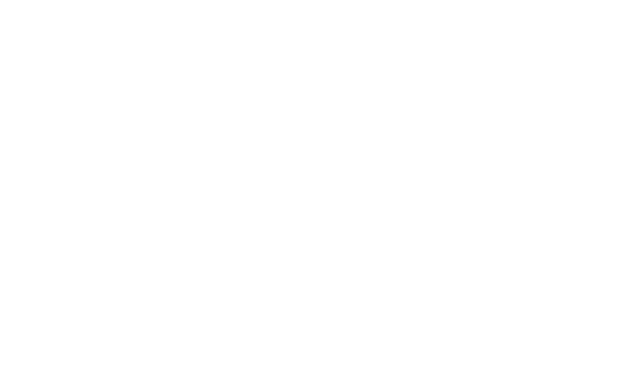
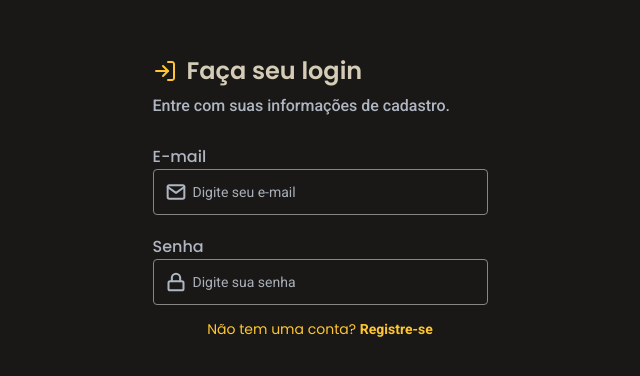
Before and after one commit to KrisMazzini/loginForm, a React (Vite) app: page / in a window 1280 px wide. Shown: the part 204-580 px from the top of the page, without its empty margins (320-960 px from the left). Built offline with nearby package versions, Linux system fonts and the light colour scheme.

Commit message:
add form header, footer and login data inputs

```diff
--- a/package.json
+++ b/package.json
@@ -10,11 +10,13 @@
   },
   "dependencies": {
     "react": "^18.2.0",
-    "react-dom": "^18.2.0"
+    "react-dom": "^18.2.0",
+    "styled-components": "^5.3.5"
   },
   "devDependencies": {
     "@types/react": "^18.0.17",
     "@types/react-dom": "^18.0.6",
+    "@types/styled-components": "^5.1.26",
     "@vitejs/plugin-react": "^2.0.1",
     "typescript": "^4.6.4",
     "vite": "^3.0.7"
--- /dev/null
+++ b/src/components/Footer/index.tsx
@@ -0,0 +1,28 @@
+import styled from "styled-components"
+
+export function Footer() {
+    return (
+        <Container>
+            <p>Não tem uma conta? <a>Registre-se</a></p>
+        </Container>
+    )
+}
+
+const Container = styled.footer`
+    margin-top: 14px;
+
+    p {
+        font-family: 'Poppins', sans-serif;
+        font-weight: 400;
+        font-size: 14px;
+        line-height: 21px;
+
+        text-align: center;
+
+        color: var(--primary-color);
+
+        a {
+            font-weight: 600;
+        }
+    }
+`
--- /dev/null
+++ b/src/components/Header/index.tsx
@@ -0,0 +1,54 @@
+import styled from "styled-components"
+
+import loginIcon from "../../assets/login.svg"
+
+export function Header() {
+    return (
+        <Container>
+            <img src={loginIcon} alt="Login Icon" />
+            <h1>Faça seu login</h1>
+            <h2>Entre com suas informações de cadastro.</h2>
+        </Container>
+    )
+}
+
+const Container = styled.header`
+    margin-bottom: 27px;
+
+    display: grid;
+    grid-template-areas:
+        "image heading"
+        "subHeading subHeading";
+
+    grid-template-columns: 24px 1fr;
+
+    align-items: center;
+
+    img {
+        grid-area: image;
+    }
+
+    h1 {
+        grid-area: heading;
+        margin-left: 10px;
+
+        font-family: 'Poppins', sans-serif;
+        font-weight: 600;
+        font-size: 24px;
+        line-height: 36px;
+
+        color: var(--text-title);
+    }
+
+    h2 {
+        grid-area: subHeading;
+        margin-top: 5px;
+
+        font-family: 'Roboto', sans-serif;
+        font-weight: 500;
+        font-size: 16px;
+        line-height: 24px;
+
+        color: var(--text-base);
+    }
+`
--- /dev/null
+++ b/src/components/Input/index.tsx
@@ -0,0 +1,70 @@
+import styled from "styled-components";
+
+export type InputProps = {
+    icon: string;
+    type: string;
+    id: string;
+    label: string;
+    placeholder: string;
+}
+
+type Props = InputProps & { key: string | number; }
+
+export function Input(props:Props) {
+    const { icon, type, id, label, placeholder } = props;
+
+    return (
+        <Container>
+            <label htmlFor={id}>{label}</label>
+            <div id="input-container">
+                <img src={icon} alt={`${id}-icon`} />
+                <input type={type} name={id} id={id} placeholder={placeholder} />
+            </div>
+        </Container>
+    )
+}
+
+const Container = styled.div`
+    label {
+        margin-bottom: 5px;
+
+        font-family: 'Poppins', sans-serif;
+        font-weight: 500;
+        font-size: 16px;
+        line-height: 24px;
+
+        color: var(--text-base);
+    }
+
+    #input-container {
+        height: 44px;
+
+        padding: 0 12px;
+
+        display: flex;
+        align-items: center;
+        gap: 5px;
+
+        border: 1px solid var(--input-border);
+        border-radius: 4px;
+
+        input {
+            border: none;
+            outline: none;
+
+            flex-grow: 1;
+
+            font-family: 'Roboto', sans-serif;
+            font-weight: 400;
+            font-size: 14px;
+            line-height: 16px;
+
+            color: var(--text-base);
+            background-color: inherit;
+        }
+
+        input::placeholder{
+            color: var(--input-placeholder);
+        }
+    }
+`
--- /dev/null
+++ b/src/components/LoginForm/index.tsx
@@ -0,0 +1,52 @@
+import styled from "styled-components";
+import { Input, InputProps } from "../Input";
+
+import mail from "../../assets/mail.svg"
+import lock from "../../assets/lock.svg"
+
+export function LoginForm() {
+
+    const inputs:InputProps[] = [
+        {
+            icon: mail,
+            type: "email",
+            id: "email",
+            label: "E-mail",
+            placeholder: "Digite seu e-mail",
+        },
+        {
+            icon: lock,
+            type: "password",
+            id: "password",
+            label: "Senha",
+            placeholder: "Digite sua senha",
+        }
+    ]
+
+    return (
+        <Form>
+            <fieldset name="login-data">
+                {
+                    inputs.map(input => (
+                        <Input
+                            key={input.id}
+                            icon={input.icon}
+                            type={input.type}
+                            id={input.id}
+                            label={input.label}
+                            placeholder={input.placeholder}
+                        />
+                    ))
+                }
+            </fieldset>
+        </Form>
+    )
+}
+
+const Form = styled.form`
+    fieldset {
+        display: flex;
+        flex-direction: column;
+        gap: 20px;
+    }
+`
--- a/src/pages/Login/index.tsx
+++ b/src/pages/Login/index.tsx
@@ -1,5 +1,30 @@
+import { Header } from "../../components/Header"
+import { LoginForm } from "../../components/LoginForm"
+import { Footer } from "../../components/Footer"
+import styled from "styled-components"
+
 export function Login() {
     return (
-        <></>
+        <Main>
+            <Header />
+            <LoginForm />
+            <Footer />
+        </Main>
     )
 }
+
+const Main = styled.main`
+    min-height: 100vh;
+
+    display: flex;
+    flex-direction: column;
+    justify-content: center;
+    align-items: center;
+
+    background-color: var(--background);
+
+    > * {
+        width: 100%;
+        max-width: 335px;
+    }
+`
--- a/src/styles/global.css
+++ b/src/styles/global.css
@@ -4,9 +4,19 @@
     --background: #191816;
     --form-background: #24221f;
     --primary-color: #ffc632;
+    --input-border: #868686;
+    --input-placeholder: #a9afb9;
+}
+
+html, body, #root {
+    min-height: 100vh;
 }
 
 html * {
     font-family: 'Poppins', sans-serif;
     font-family: 'Roboto', sans-serif;
 }
+
+a {
+    cursor: pointer;
+}
```
Also changed, not shown: src/assets/login.svg (renamed from src/assets/log-in.svg), 1 other file (tests, documents, lock files or other folders).
